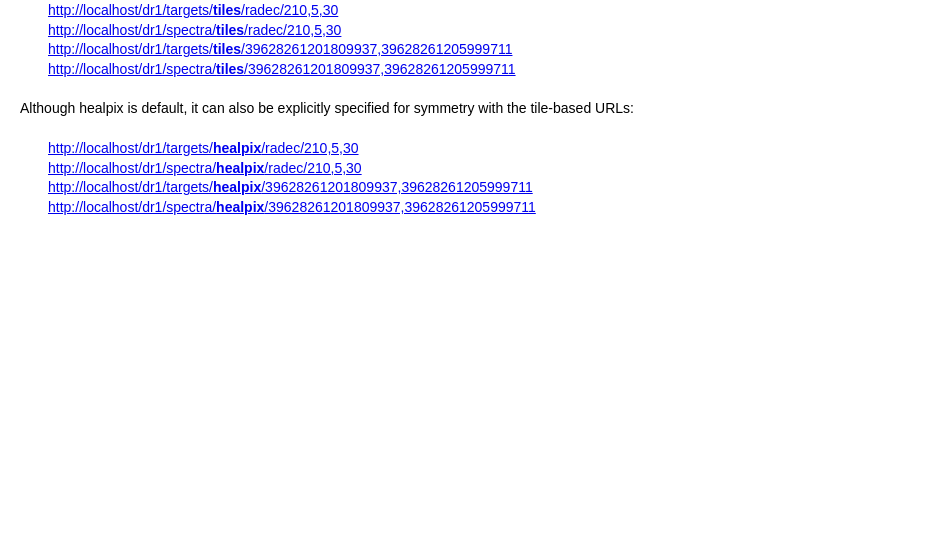
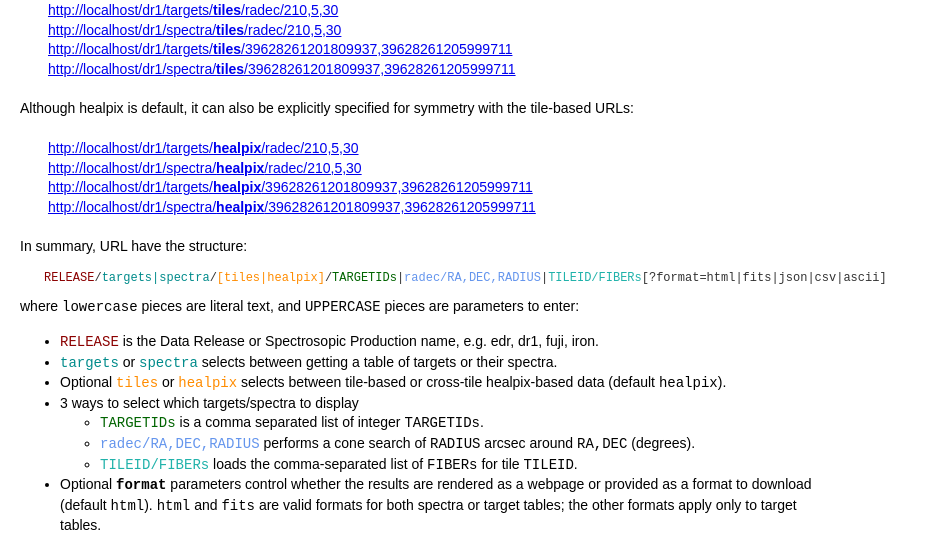
Before and after one commit to sbailey/inspector, a Flask app: page /examples in a window 1280 px wide. Shown: the part 1790-2336 px from the top of the page, without its empty margins (0-928 px from the left). Before the commit the page ends 2026 px from the top, so only its background shows below. Run offline with Flask 3, Linux system fonts and the light colour scheme.

Commit message:
better error handling

```diff
--- a/app.py
+++ b/app.py
@@ -27,7 +27,7 @@ app = Flask(__name__)
 app.url_map.strict_slashes = False
 
 MAX_RADIUS=1800  # 0.5 deg
-MAX_RADIUS_ERROR_MESSAGE = f'Please limit your search to radius &le; {MAX_RADIUS} arcsec'
+MAX_RADIUS_ERROR_MESSAGE = f'Please limit your search to radius < {MAX_RADIUS} arcsec'
 
 MAX_SPECTRA=1000
 MAX_SPECTRA_ERROR_MESSAGE = '{} spectra is more than we can realistically display; please limit your search to fewer than {} spectra'
@@ -307,6 +307,17 @@ def add_zcat_columns(targetcat, specprod):
 
     return t
 
+def parse_radec_string(radec):
+    try:
+        ra,dec,radius = inventory.parse_radec_string(radec)
+    except ValueError as err:
+        message = f'Could not parse "{radec}" as RA,DEC,RADIUS: {str(err)}'
+        raise ValueError(message)
+
+    if radius > MAX_RADIUS:
+        raise ValueError(MAX_RADIUS_ERROR_MESSAGE)
+
+    return ra,dec,radius
 
 #-------------------------------------------------------------------------
 #- Inventory of targets
@@ -319,11 +330,12 @@ def healpix_radec_targets(specprod, radec):
     try:
         format_type = get_table_format()
     except ValueError as err:
-        return str(err), 400
+        return render_template("error.html", code=400, summary='Bad Request', message=str(err)), 400
 
-    ra,dec,radius = inventory.parse_radec_string(radec)
-    if radius > MAX_RADIUS:
-        return MAX_RADIUS_ERROR_MESSAGE
+    try:
+        ra,dec,radius = parse_radec_string(radec)
+    except ValueError as err:
+        return render_template("error.html", code=400, summary='Bad Request', message=str(err)), 400
 
     t = inventory.target_healpix(radec=(ra,dec,radius), specprod=specprod)
     t = filter_table(add_zcat_columns(t, specprod))
@@ -338,10 +350,10 @@ def healpix_targets(specprod, targetids):
     specprod = standardize_specprod(specprod)
     try:
         format_type = get_table_format()
+        targetids = list(map(int, targetids.split(',')))
     except ValueError as err:
-        return str(err), 400
+        return render_template("error.html", code=400, summary='Bad Request', message=str(err)), 400
 
-    targetids = list(map(int, targetids.split(',')))
     t = inventory.target_healpix(targetids=targetids, specprod=specprod)
     t = filter_table(add_zcat_columns(t, specprod))
 
@@ -355,11 +367,12 @@ def tiles_radec_targets(specprod, radec):
     try:
         format_type = get_table_format()
     except ValueError as err:
-        return str(err), 400
+        return render_template("error.html", code=400, summary='Bad Request', message=str(err)), 400
 
-    ra,dec,radius = inventory.parse_radec_string(radec)
-    if radius > MAX_RADIUS:
-        return MAX_RADIUS_ERROR_MESSAGE
+    try:
+        ra,dec,radius = parse_radec_string(radec)
+    except ValueError as err:
+        return render_template("error.html", code=400, summary='Bad Request', message=str(err)), 400
 
     t = inventory.target_tiles(radec=(ra,dec,radius), specprod=specprod)
     t = filter_table(add_zcat_columns(t, specprod))
@@ -373,10 +386,10 @@ def tiles_targets(specprod, targetids):
     specprod = standardize_specprod(specprod)
     try:
         format_type = get_table_format()
+        targetids = list(map(int, targetids.split(',')))
     except ValueError as err:
-        return str(err), 400
+        return render_template("error.html", code=400, summary='Bad Request', message=str(err)), 400
 
-    targetids = list(map(int, targetids.split(',')))
     t = inventory.target_tiles(targetids=targetids, specprod=specprod)
     t = filter_table(add_zcat_columns(t, specprod))
 
@@ -390,7 +403,7 @@ def plot_tiles_targets_fibers(specprod, tileid, fibers):
     try:
         format_type = get_table_format()
     except ValueError as err:
-        return str(err), 400
+        return render_template("error.html", code=400, summary='Bad Request', message=str(err)), 400
 
     fibers = parse_fibers(fibers)
 
@@ -486,9 +499,13 @@ def plot_healpix_spectra_radec(specprod, radec):
     try:
         format_type = get_spectra_format()
     except ValueError as err:
-        return str(err), 400
+        return render_template("error.html", code=400, summary='Bad Request', message=str(err)), 400
 
-    ra,dec,radius = inventory.parse_radec_string(radec)
+    try:
+        ra,dec,radius = parse_radec_string(radec)
+    except ValueError as err:
+        return render_template("error.html", code=400, summary='Bad Request', message=str(err)), 400
+
     targetcat = inventory.target_healpix(radec=(ra,dec,radius), specprod=specprod)
     targetcat = filter_table(add_zcat_columns(targetcat, specprod))
 
@@ -517,10 +534,10 @@ def plot_healpix_spectra_targetids(specprod, targetids):
     specprod = standardize_specprod(specprod)
     try:
         format_type = get_spectra_format()
+        targetids = list(map(int, targetids.split(',')))
     except ValueError as err:
-        return str(err), 400
+        return render_template("error.html", code=400, summary='Bad Request', message=str(err)), 400
 
-    targetids = list(map(int, targetids.split(',')))
     targetcat = inventory.target_healpix(targetids=targetids, specprod=specprod)
     targetcat = filter_table(add_zcat_columns(targetcat, specprod))
 
@@ -548,9 +565,13 @@ def plot_tiles_spectra_radec(specprod, radec):
     try:
         format_type = get_spectra_format()
     except ValueError as err:
-        return str(err), 400
+        return render_template("error.html", code=400, summary='Bad Request', message=str(err)), 400
 
-    ra,dec,radius = inventory.parse_radec_string(radec)
+    try:
+        ra,dec,radius = parse_radec_string(radec)
+    except ValueError as err:
+        return render_template("error.html", code=400, summary='Bad Request', message=str(err)), 400
+
     targetcat = inventory.target_tiles(radec=(ra,dec,radius), specprod=specprod)
     targetcat = filter_table(add_zcat_columns(targetcat, specprod))
 
@@ -578,10 +599,10 @@ def plot_tiles_spectra_targetids(specprod, targetids):
     specprod = standardize_specprod(specprod)
     try:
         format_type = get_spectra_format()
+        targetids = list(map(int, targetids.split(',')))
     except ValueError as err:
         return str(err), 400
 
-    targetids = list(map(int, targetids.split(',')))
     targetcat = inventory.target_tiles(targetids=targetids, specprod=specprod)
     targetcat = filter_table(add_zcat_columns(targetcat, specprod))
 
--- a/templates/examples.html
+++ b/templates/examples.html
@@ -127,4 +127,10 @@ To get tile-based spectra instead:</p>
 <a href="{{ root_url }}/dr1/spectra/healpix/39627908959964170,39627908959964322">{{ root_url }}/dr1/spectra/<b>healpix</b>/39628261201809937,39628261205999711</a><br>
 </p>
 
+<p>
+In summary, URL have the structure:
+</p>
+
+{% include "url_structure.html" %}
+
 {% endblock %}
--- /dev/null
+++ b/templates/url_structure.html
@@ -0,0 +1,22 @@
+<pre style="font-size: 12px;">
+<span style="color:DarkRed">RELEASE</span>/<span style="color:DarkCyan">targets|spectra</span>/<span style="color:DarkOrange">[tiles|healpix]</span>/<span style="color:DarkGreen">TARGETIDs</span>|<span style="color:CornflowerBlue">radec/RA,DEC,RADIUS</span>|<span style="color:LightSeaGreen">TILEID/FIBERs</span>[?format=html|fits|json|csv|ascii]
+</pre>
+where <code>lowercase</code> pieces are literal text, and <code>UPPERCASE</code> pieces are parameters to enter:
+<ul>
+    <li><code style="color:DarkRed">RELEASE</code> is the Data Release or Spectrosopic Production name, e.g. edr, dr1, fuji, iron.</li>
+    <li><code style="color:DarkCyan">targets</code> or <code style="color:DarkCyan">spectra</code> selects between getting a table of targets or their spectra.</li>
+    <li>Optional <code style="color:DarkOrange">tiles</code> or <code style="color:DarkOrange">healpix</code> selects between tile-based or cross-tile healpix-based data (default <code>healpix</code>).</li>
+    <li>3 ways to select which targets/spectra to display</li>
+    <ul>
+        <li><code style="color:DarkGreen">TARGETIDs</code> is a comma separated list of integer <code>TARGETIDs</code>.</li>
+        <li><code style="color:CornflowerBlue">radec/RA,DEC,RADIUS</code> performs a cone search of <code>RADIUS</code> arcsec around <code>RA,DEC</code> (degrees).</li>
+        <li><code style="color:LightSeaGreen">TILEID/FIBERs</code> loads the comma-separated list of <code>FIBERs</code> for tile <code>TILEID</code>.</li>
+    </ul>
+    <li>Optional <b><code>format</code></b> parameters control whether the results are rendered as a webpage or provided as a format to download
+        (default <code>html</code>).
+        <code>html</code> and <code>fits</code> are valid formats for both spectra or target tables; the other formats apply
+        only to target tables.
+    </li>
+</ul>
+
+</p>
```
Also changed, not shown: templates/error.html (added, +17 -0 lines), templates/homepage.html (+3 -22 lines).
